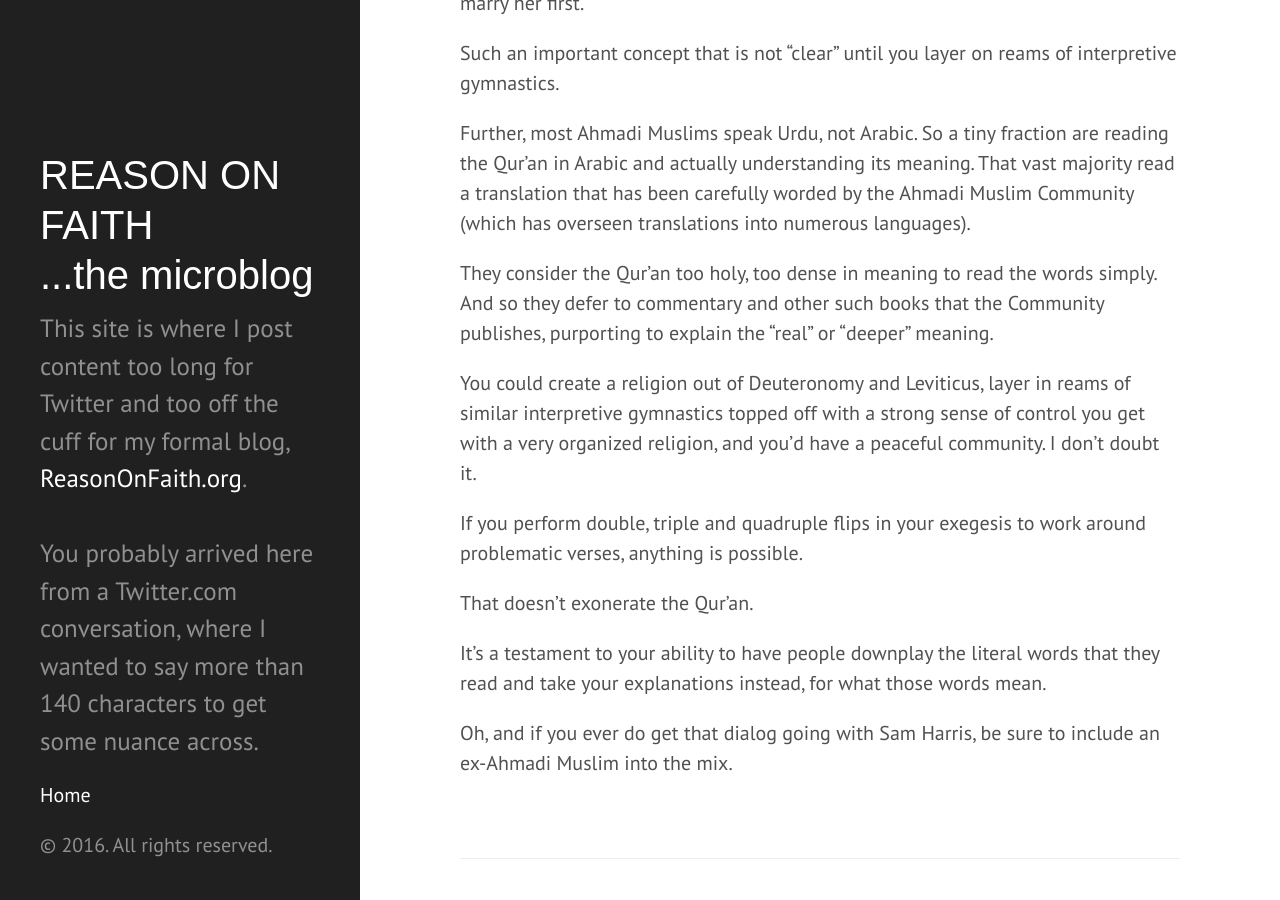
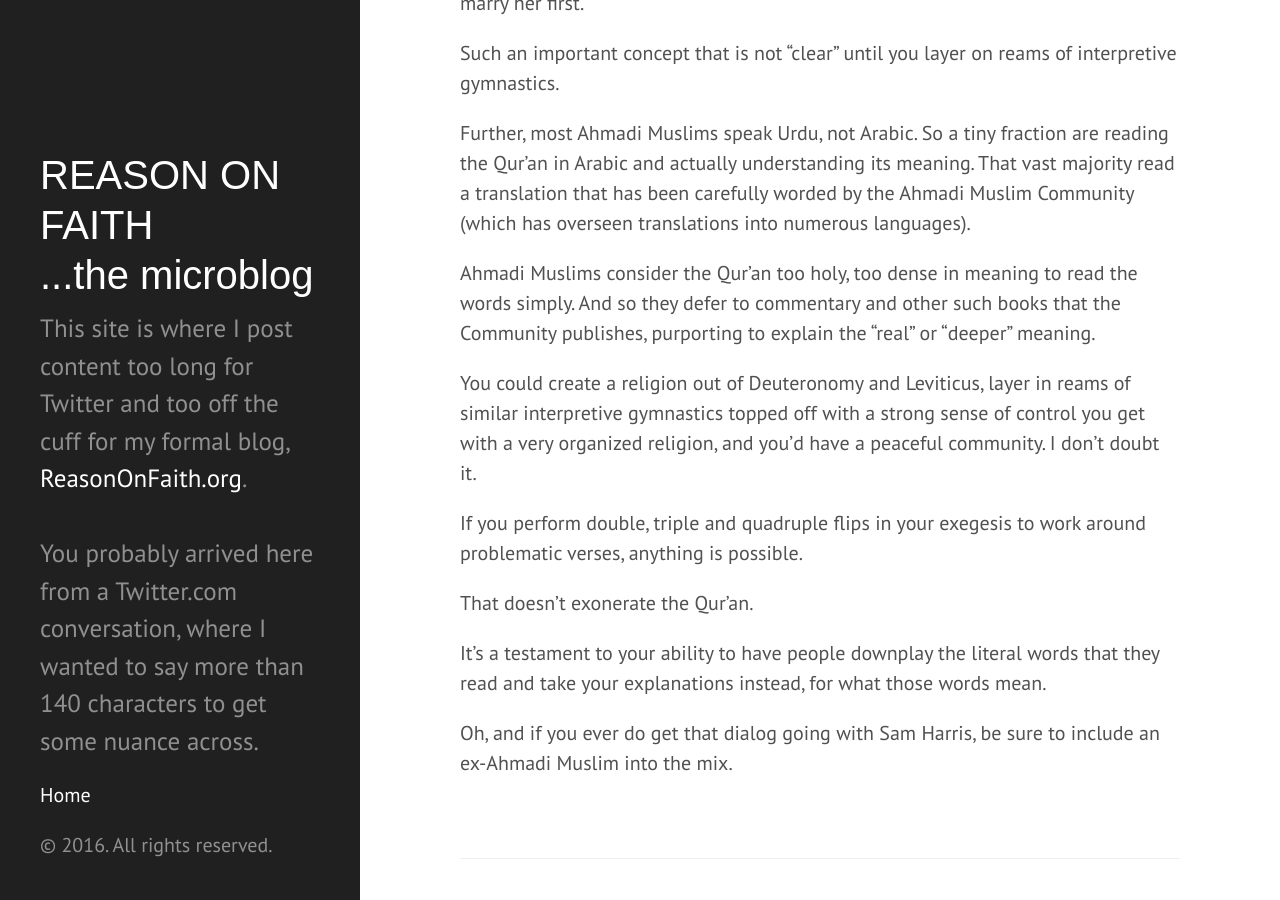
Before and after one commit to ReasonOnFaith/ReasonOnFaith.github.io, a Jekyll site: the page built from _posts/2016-03-29-ahmadi-muslims-who-follow-100-qur-an.markdown, in a window 1280 px wide and 900 px high, scrolled down 1202 px. Built offline with Jekyll 4.4.1, drawn with Linux system fonts in a browser that asks for light colours.

Commit message:
Post update: Ahmadi Muslims who follow 100% Qur'an

```diff
--- a/_posts/2016-03-29-ahmadi-muslims-who-follow-100-qur-an.markdown
+++ b/_posts/2016-03-29-ahmadi-muslims-who-follow-100-qur-an.markdown
@@ -29,7 +29,7 @@ Such an important concept that is not "clear" until you layer on reams of interp
 
 Further, most Ahmadi Muslims speak Urdu, not Arabic. So a tiny fraction are reading the Qur'an in Arabic and actually understanding its meaning. That vast majority read a translation that has been carefully worded by the Ahmadi Muslim Community (which has overseen translations into numerous languages).
 
-They consider the Qur'an too holy, too dense in meaning to read the words simply. And so they defer to commentary and other such books that the Community publishes, purporting to explain the "real" or "deeper" meaning.
+Ahmadi Muslims consider the Qur'an too holy, too dense in meaning to read the words simply. And so they defer to commentary and other such books that the Community publishes, purporting to explain the "real" or "deeper" meaning.
 
 You could create a religion out of Deuteronomy and Leviticus, layer in reams of similar interpretive gymnastics topped off with a strong sense of control you get with a very organized religion, and you'd have a peaceful community. I don't doubt it.
 
```
